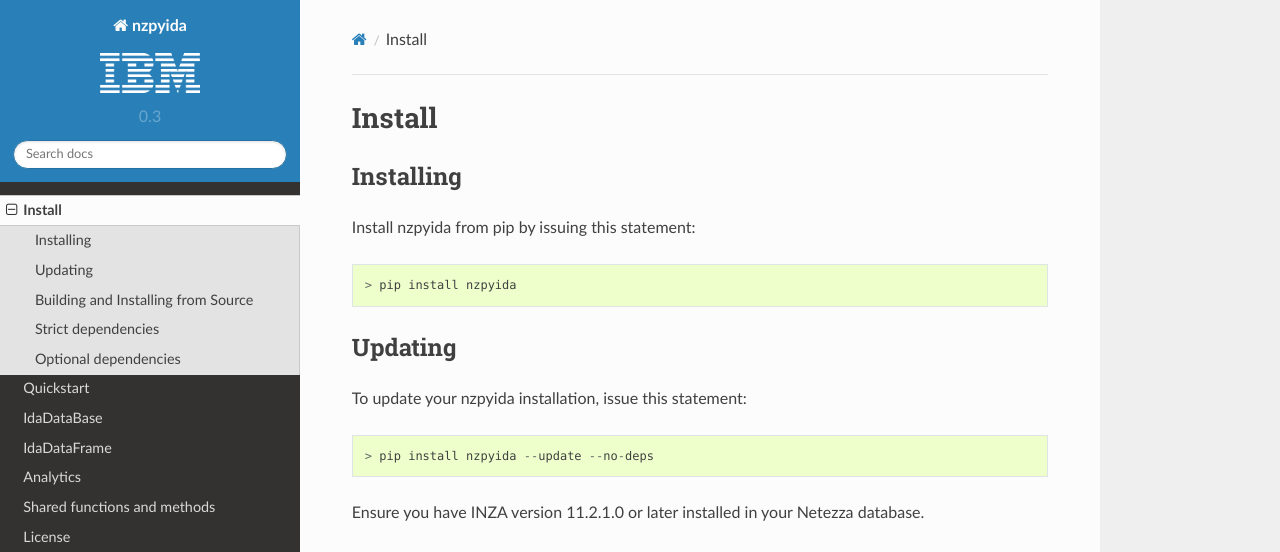
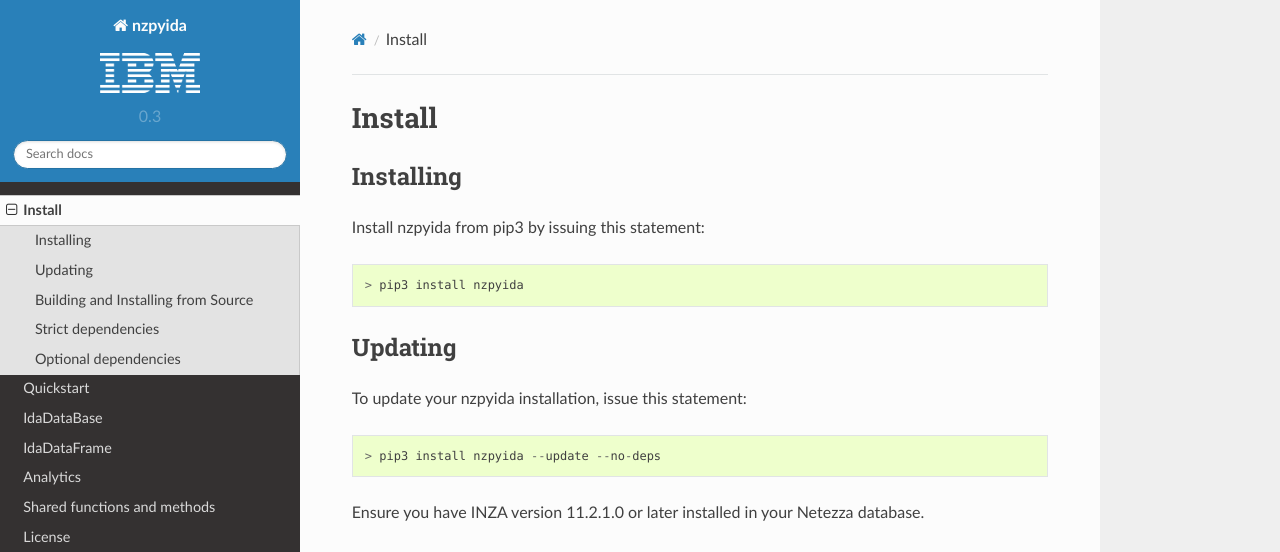
Before and after one commit to IBM/nzpyida, a Sphinx documentation site: the page built from docs/source/install.rst, in a window 1280 px wide and 900 px high. Shown: the top 552 px of the window. Built offline with Sphinx 7.4.7 and the Read the Docs theme 2.0.0, drawn with Linux system fonts in a browser that asks for light colours; formulas are drawn with MathJax 3.

```diff
--- a/docs/source/install.rst
+++ b/docs/source/install.rst
@@ -4,16 +4,16 @@
 Installing
 ----------
 
-Install nzpyida from pip by issuing this statement::
+Install nzpyida from pip3 by issuing this statement::
 
-	> pip install nzpyida
+	> pip3 install nzpyida
 
 Updating
 --------
 
 To update your nzpyida installation, issue this statement::
 
-	> pip install nzpyida --update --no-deps
+	> pip3 install nzpyida --update --no-deps
 
 Ensure you have INZA version 11.2.1.0 or later installed in your Netezza database.
 
```
Also changed, not shown: 1 other file.
